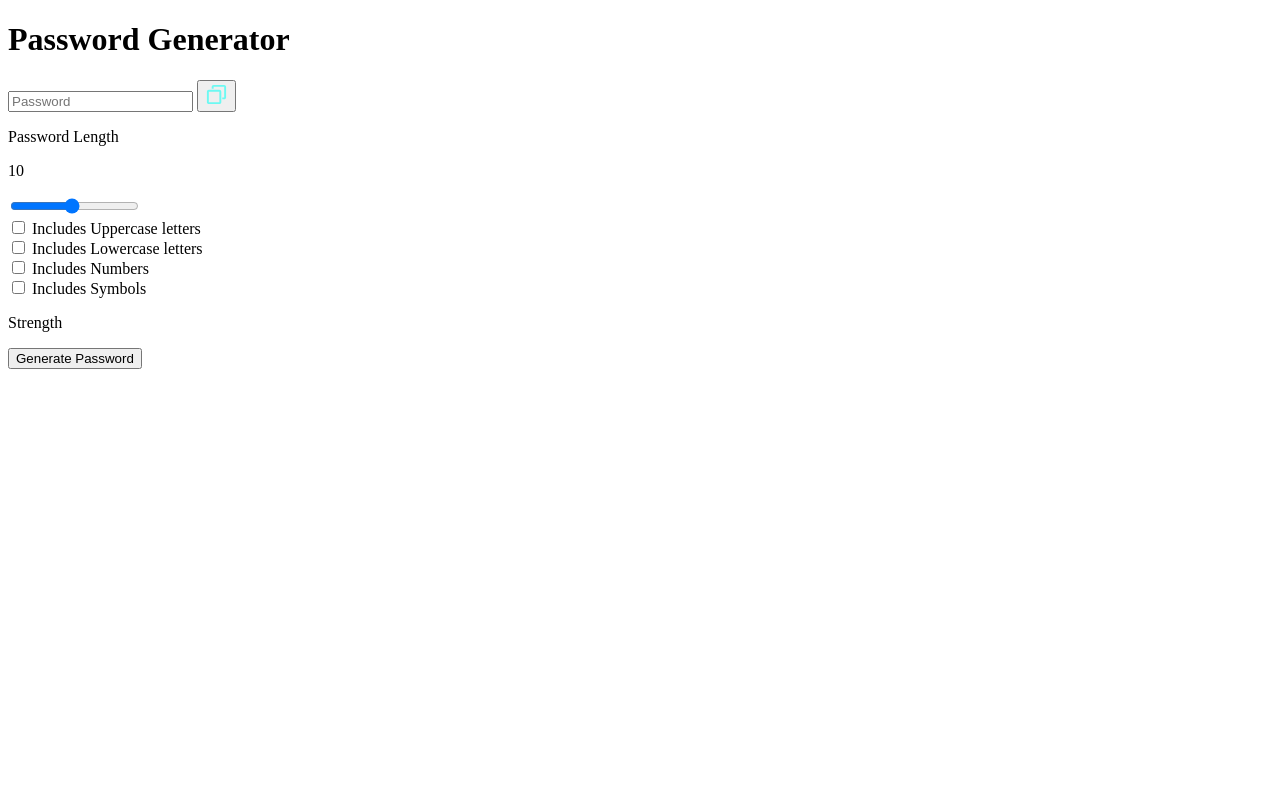
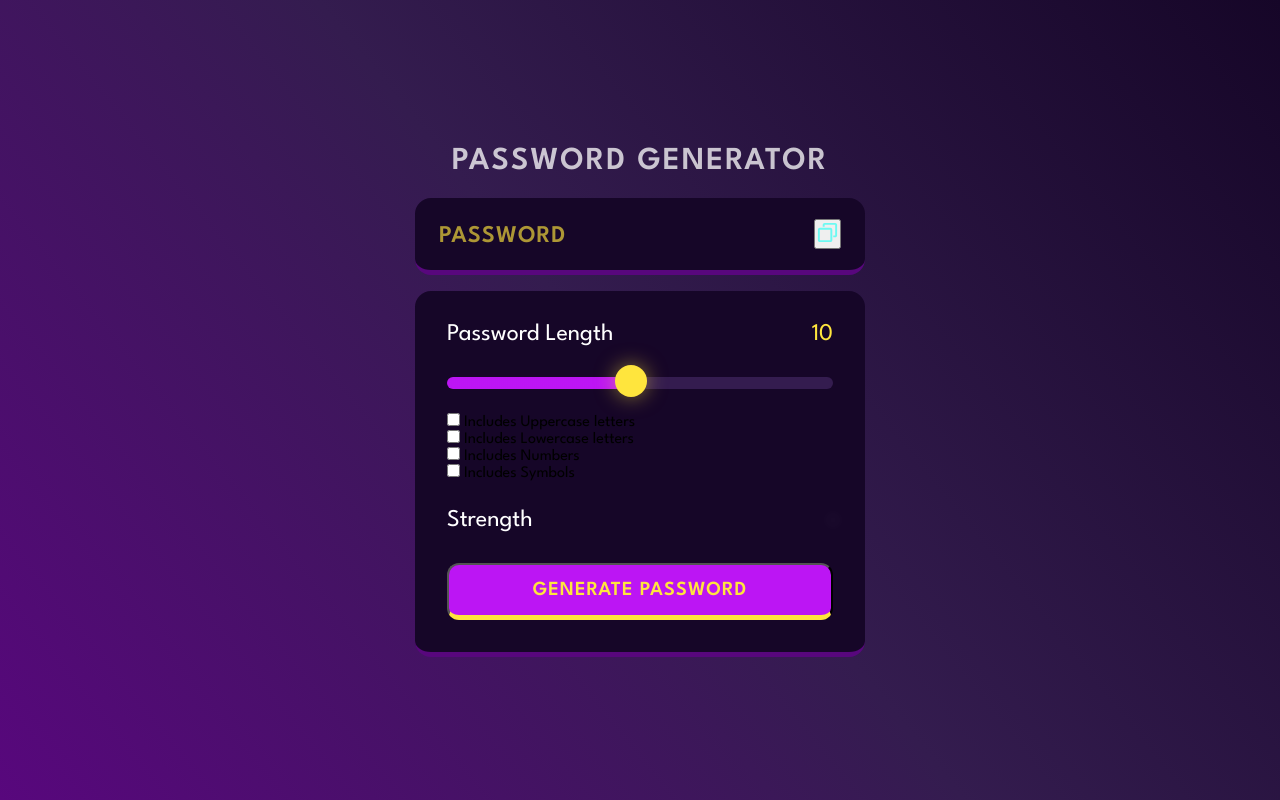
Before and after one commit to shreejin07/My-JavaScript-Projects-, a plain HTML site: page passwordGenerator/index.html in a window 1280 px wide. Drawn offline with Linux system fonts and the light colour scheme.

Commit message:
Added Styling

```diff
--- a/passwordGenerator/index.html
+++ b/passwordGenerator/index.html
@@ -5,6 +5,13 @@
     <meta http-equiv="X-UA-Compatible" content="IE=edge">
     <meta name="viewport" content="width=device-width, initial-scale=1.0">
     <title>Document</title>
+    <link rel="preconnect" href="https://fonts.googleapis.com" />
+    <link rel="preconnect" href="https://fonts.gstatic.com" crossorigin />
+    <link
+      href="https://fonts.googleapis.com/css2?family=League+Spartan:wght@100;200;300;400;600&display=swap"
+      rel="stylesheet"
+    />
+    <link rel="stylesheet" href="styles.css">
 </head>
 <body>
 
--- a/passwordGenerator/script.js
+++ b/passwordGenerator/script.js
@@ -20,18 +20,20 @@ let passwordLength = 10;
 let checkCount = 0;
 handleSlider();
 //ste strength circle color to grey
-
+setIndicator("#ccc");
 
 //set passwordLength
 function handleSlider() {
     inputSlider.value = passwordLength;
     lengthDisplay.innerText = passwordLength;
-    //or kuch bhi karna chahiye ? - HW
+    const min = inputSlider.min;
+    const max = inputSlider.max;
+    inputSlider.style.backgroundSize = ( (passwordLength - min)*100/(max - min)) + "% 100%"
 }
 
 function setIndicator(color) {
     indicator.style.backgroundColor = color;
-    //shadow - HW
+    indicator.style.boxShadow = `0px 0px 12px 1px ${color}`;
 }
 
 function getRndInteger(min, max) {
@@ -98,7 +100,9 @@ async function copyContent() {
 function shufflePassword(array) {
     //Fisher Yates Method
     for (let i = array.length - 1; i > 0; i--) {
+        //random J, find out using random function
         const j = Math.floor(Math.random() * (i + 1));
+        //swap number at i index and j index
         const temp = array[i];
         array[i] = array[j];
         array[j] = temp;
--- /dev/null
+++ b/passwordGenerator/styles.css
@@ -0,0 +1,280 @@
+*,
+*::before,
+*::after {
+    margin: 0;
+    padding: 0;
+    box-sizing: border-box;
+    font-family: 'League Spartan', sans-serif;
+}
+
+:root {
+
+    --dk-violet: hsl(268, 75%, 9%);
+    --lt-violet: hsl(268, 47%, 21%);
+    --lt-violet2: hsl(281, 89%, 26%);
+    --vb-violet: hsl(285, 91%, 52%);
+    --vb-violet2: hsl(290, 70%, 36%);
+
+    --vb-yellow: hsl(52, 100%, 62%);
+
+
+    --pl-white: hsl(0, 0%, 100%);
+
+    --vb-cyan: hsl(176, 100%, 44%);
+    --vb-cyan2: hsl(177, 92%, 70%);
+    --dk-text: hsl(198, 20%, 13%);
+}
+
+body {
+    width: 100vw;
+    height: 100vh;
+    display: flex;
+    flex-direction: column;
+    align-items: center;
+    justify-content: center;
+    background: linear-gradient(231deg, rgba(22, 6, 40, 1) 0%, rgba(52, 28, 79, 1) 50%, rgba(88, 7, 125, 1) 100%);
+}
+
+.container {
+    width: 90%;
+    max-width: 450px;
+}
+
+h1 {
+    color: var(--pl-white);
+    opacity: 0.75;
+    text-transform: uppercase;
+    letter-spacing: 2px;
+    text-align: center;
+    line-height: 1.2;
+}
+
+.display-container {
+    position: relative;
+    background-color: var(--dk-violet);
+    border-radius: 1rem;
+    border-bottom: 0.35rem solid var(--lt-violet2);
+    margin: 1rem 0;
+    padding-top: 0.35rem;
+}
+
+
+.display {
+    width: 100%;
+    background-color: transparent;
+    padding: 1.15rem 1rem;
+    color: var(--vb-yellow);
+    font-weight: 600;
+    font-size: 1.5rem;
+    line-height: 30px;
+    letter-spacing: 1px;
+    padding-right: 3.25rem;
+    border:none;
+  }
+
+.display::placeholder {
+    position:absolute;
+    top: 50%;
+    left: 1.5rem;
+    font-size: 1.5rem;
+    line-height:30px;
+    color:var(--vb-yellow);
+    opacity: 0.65;
+    text-transform: uppercase;
+    transform: translateY(-50%);
+}
+
+.display-container button {
+    position:absolute;
+    top:50%;
+    right:1.5rem;
+    transform: translateY(-50%);
+}
+
+.input-container{
+    width:100%;
+    background-color: var(--dk-violet);
+    border-radius: 1rem;
+    padding: 2rem;
+    border-bottom: 0.35rem solid var(--lt-violet2);
+}
+
+
+.length-container {
+    display: flex;
+    justify-content: space-between;
+    align-items: center;
+}
+
+
+.length-container p:nth-child(1) {
+    color:var(--pl-white);
+    font-size: 1.5rem;
+}
+
+
+.length-container p:nth-child(2) {
+    color:var(--vb-yellow);
+    font-size: 1.5rem;
+}
+
+
+.strength-container {
+    display: flex;
+    justify-content: space-between;
+    align-items: center;
+    margin-top: 1.75rem;
+    margin-bottom: 2rem;
+}
+
+
+.strength-container p{
+    color:var(--pl-white);
+    font-size: 1.5rem;
+}
+
+.indicator {
+    width:1.5rem;
+    height:1.5rem;
+    border-radius:50%;
+}
+
+.generateButton {
+    width: 100%;
+    padding: 1rem 0;
+    background-color: var(--vb-violet);
+    text-align: center;
+    border-radius: 0.75rem;
+    border-bottom: 0.35rem solid var(--vb-yellow);
+    text-transform: uppercase;
+    letter-spacing: 1px;
+    color: var(--vb-yellow);
+    font-weight: 600;
+    font-size: 1.25rem;
+  }
+
+.check {
+    display: flex;
+    align-items: center;
+    margin: 1rem 0;
+    gap: 0 1rem;
+}
+
+.check input{
+    appearance: none;
+    width: 20px;
+    height: 20px;
+    border: 1px solid var(--vb-cyan);
+    cursor: pointer;
+    position: relative;
+    border-radius: 0.35rem;
+}
+
+
+.check input:checked{
+    background-color: var(--vb-cyan);
+}
+
+
+.check input:checked::before {
+    content: '✔';
+    position: absolute;
+    color: var(--dk-text);
+    font-size:1.05rem;
+    font-weight: 600;
+    left:50%;
+    top:-3.5px;
+    transform: translateX(-50%)  translateY(40%);
+}
+
+.check label {
+    color: var(--pl-white);
+    font-size: 1.25rem;
+    letter-spacing: 0.75px;
+}
+
+.copyBtn{
+    background-color: transparent;
+    border:none;
+    outline:none;
+}
+
+.tooltip {
+    position: absolute;
+    background-color: var(--vb-violet2);
+    color: var(--vb-yellow);
+    font-size: 1.25rem;
+    top: -35px;
+    left: -25px;
+    padding: 5px 10px;
+    border-radius: 1rem;
+    opacity: 0;
+    transform: scale(0);
+    transform-origin: bottom;
+    transition: all 250ms ease-in-out;
+  }
+
+  .tooltip.active {
+    opacity: 1;
+    transform: scale(1);
+  }
+
+.slider{
+    appearance: none;
+    width:100%;
+    height: 0.75rem;
+    cursor: pointer;
+    background-color: var(--lt-violet);
+    border-radius: 1rem;
+    margin-top: 2rem;
+    margin-bottom: 1.5rem;
+    background-image: linear-gradient(var(--vb-violet), var(--vb-violet));
+    background-repeat: no-repeat;
+    border:none;
+    outline:none;
+    z-index:-1;
+}
+
+.slider::-webkit-slider-thumb {
+    position:relative;
+    z-index:1;
+    appearance: none;
+    height:2rem;
+    width:2rem;
+    border-radius: 50%;
+    background-color: var(--vb-yellow);
+    cursor:pointer;
+    margin-top: -3px;
+    box-shadow: 0px 0px 20px 0px rgba(255, 229, 61, 0.50);
+    transition: all 100ms ease-in;
+}
+
+.slider:focus{
+    outline: 3px solid var(--vb-yellow);
+}
+
+.slider::-webkit-slider-thumb:hover{
+    outline: 2px solid var(--vb-yellow);
+    background-color: var(--dk-violet);
+    box-shadow: 0px 0px 25px 5px rgba(255, 229, 61, 0.80);
+}
+
+
+/*Homework -> Explore below code */
+/* .slider::-moz-range-thumb {
+    position: relative;
+    z-index: 1;
+    appearance: none;
+    height: 2rem;
+    width: 2rem;
+    border-radius: 50%;
+    background: var(--vb-yellow);
+    box-shadow: 0px 0px 20px 0px rgba(255, 229, 61, 0.50);
+    cursor: pointer;
+  }
+
+  .slider::-moz-range-thumb:hover {
+    outline: 2px solid var(--vb-yellow);
+    background-color: var(--dk-violet);
+    box-shadow: 0px 0px 25px 5px rgba(255, 229, 61, 0.80);
+  } */
```
